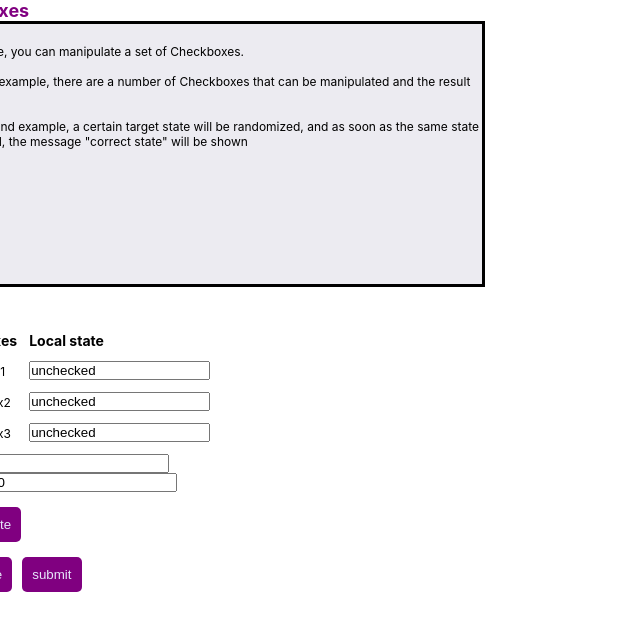
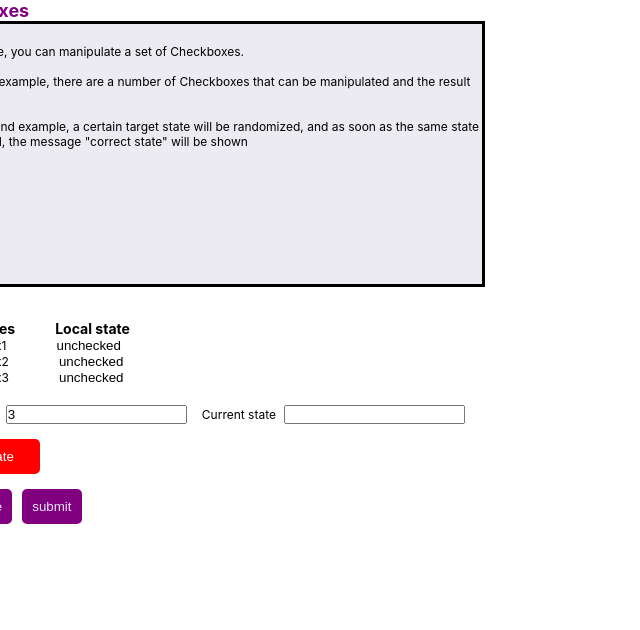
Before and after one commit to Shikhha/theWeb, a React (Create React App) app: page / in a window 1280 px wide. Shown: the top 630 px of the page, without its empty margins (0-640 px from the left). Built offline with nearby package versions, Linux system fonts and the light colour scheme.

Commit message:
added checkbox functionality

```diff
--- a/src/navigation/Navigation.css
+++ b/src/navigation/Navigation.css
@@ -3,9 +3,10 @@
   margin: 0;
 }
 
-nav > h2 {
+nav h2 {
   color: white;
   font-size: 15px;
+  font-weight: 350;
 }
 .logo {
   font-size: 30px;
--- a/src/welcome/Welcome.css
+++ b/src/welcome/Welcome.css
@@ -6,6 +6,12 @@
   width: 170vh;
   float: right;
   font-size: 12px;
+}
+
+.header-sub > h3 {
+  display: inline-block;
+  padding-left: 10px;
+  padding-right: 30px;
 }
 
 .info {
@@ -26,11 +32,34 @@
   position: absolute;
   top: 40%;
 }
-table,
-td {
-  padding: 5px;
+
+.state {
+  margin-left: 10px;
+}
+.state > input {
+  margin-top: 20px;
+  margin-right: 15px;
+  margin-left: 5px;
+  display: inline-block;
+}
+.check--container > input:last-child {
+  margin-left: 50px;
+  border: none;
 }
 
+.check--container > input:first-child {
+  margin-left: 10px;
+}
+
+.state--button {
+  margin-left: 10px;
+  width: 90px;
+  border: none;
+  border-radius: 5px;
+  color: white;
+  padding: 10px;
+  background-color: red;
+}
 button {
   padding: 10px;
   border-style: none;
--- a/src/welcome/Welcome.js
+++ b/src/welcome/Welcome.js
@@ -2,6 +2,68 @@ import React, { Component } from "react";
 import "./Welcome.css";
 
 class Welcome extends Component {
+  state = {
+    randomNo1: 0,
+    randomNo2: 0,
+    totalRandom: 0,
+    targetValue: 0
+  };
+
+  randomize = () => {
+    var target = [1, 2, 3, 12, 23, 13];
+    var rand = target[Math.floor(Math.random() * target.length)];
+    this.totalRandom = rand;
+    this.randomNo1 = parseInt(this.totalRandom % 10);
+    this.totalRandom / 10 >= 1
+      ? (this.randomNo2 = parseInt(this.totalRandom / 10))
+      : (this.randomNo2 = 0);
+    this.setState({ totalRandom: this.state.totalRandom });
+    this.setState({ randomNo1: this.state.randomNo1 });
+    this.setState({ randomNo2: this.state.randomNo2 });
+  };
+
+  isChecked = checkId => {
+    if (checkId === this.randomNo1 || checkId === this.randomNo2) return true;
+    else return false;
+  };
+
+  setTargetValue = () => {
+    var target = [1, 2, 3, 12, 23, 13];
+    var rand = target[Math.floor(Math.random() * target.length)];
+    this.targetValue = rand;
+    var targetString = this.targetValue.toString();
+    targetString =
+      targetString.length !== 1
+        ? (targetString =
+            targetString.slice(0, 1) + "," + targetString.slice(1, 2))
+        : targetString;
+
+    return targetString;
+  };
+
+  getStateValue = () => {
+    var result;
+    if (this.randomNo1 !== 0 && this.randomNo2 !== 0) {
+      result =
+        this.randomNo1 === this.randomNo2
+          ? this.randomNo1
+          : this.randomNo1 < this.randomNo2
+          ? this.randomNo1 + "," + this.randomNo2
+          : this.randomNo2 + "," + this.randomNo1;
+    } else {
+      result = this.randomNo1 === 0 ? this.randomNo2 : this.randomNo1;
+    }
+
+    return result;
+  };
+
+  getResult = () => {
+    console.log("total: " + this.totalRandom);
+    console.log("target: " + this.targetValue);
+    var result =
+      this.totalRandom === this.targetValue ? "Correct State" : "Wrong State";
+    return result;
+  };
   render() {
     return (
       <div class="containe">
@@ -16,51 +78,42 @@ class Welcome extends Component {
             "correct state" will be shown
           </p>
         </div>
-        <div class="checkbox">
-          <table>
-            <tr>
-              <td>
+        <div className="checkbox">
+          <div className="header-sub">
             <h3>Checkboxes</h3>
-              </td>
-              <td>
             <h3>Local state</h3>
-              </td>
-            </tr>
-            <tr>
-              <td>
-                <input type="checkbox" name="name-1" />
+          </div>
+          <div className="check--container">
+            <input type="checkbox" name="name-1" checked={this.isChecked(1)} />{" "}
             checkbox1
-              </td>
-              <td>
             <input type="text" name="status-1" value="unchecked" />
-              </td>
-            </tr>
-            <tr>
-              <td>
-                <input type="checkbox" name="name-2" /> checkbox2
-              </td>
-              <td>
+          </div>
+          <div className="check--container">
+            <input type="checkbox" name="name-2" checked={this.isChecked(2)} />{" "}
+            checkbox2
             <input type="text" name="status-2" value="unchecked" />
-              </td>
-            </tr>
-            <tr>
-              <td>
-                <input type="checkbox" name="name-3" /> checkbox3
-              </td>
-              <td>
+          </div>
+          <div className="check--container">
+            <input type="checkbox" name="name-3" checked={this.isChecked(3)} />{" "}
+            checkbox3
             <input type="text" name="status-3" value="unchecked" />
-              </td>
-            </tr>
-          </table>
-          target state <input type="text" name="target" value="0" />
+          </div>
+          <div class="state">
+            Target state{" "}
+            <input type="text" name="target" value={this.setTargetValue()} />
+            Current state{" "}
+            <input type="text" name="current" value={this.getStateValue()} />
+          </div>
           <br />
-          current state <input type="text" name="current" value="0" />
+          <input
+            className="state--button "
+            type="text"
+            name="state"
+            value={this.getResult()}
+          />
           <br />
           <br />
-          <button>check_state</button>
-          <br />
-          <br />
-          <button>randomize</button>
+          <button onClick={this.randomize}>randomize</button>
           <button>submit</button>
         </div>
       </div>
```
Lines whose indentation alone changed are shown as unchanged.
